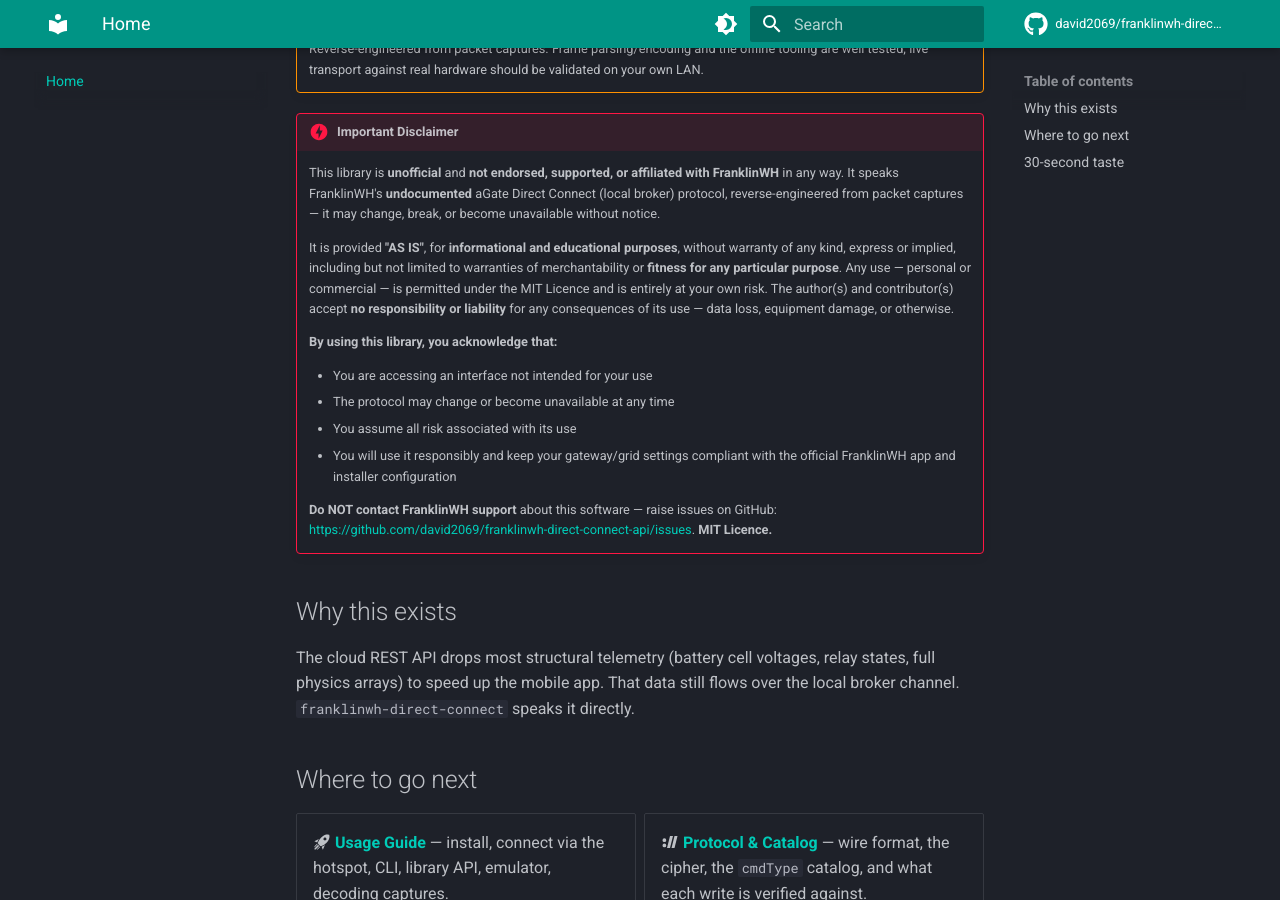
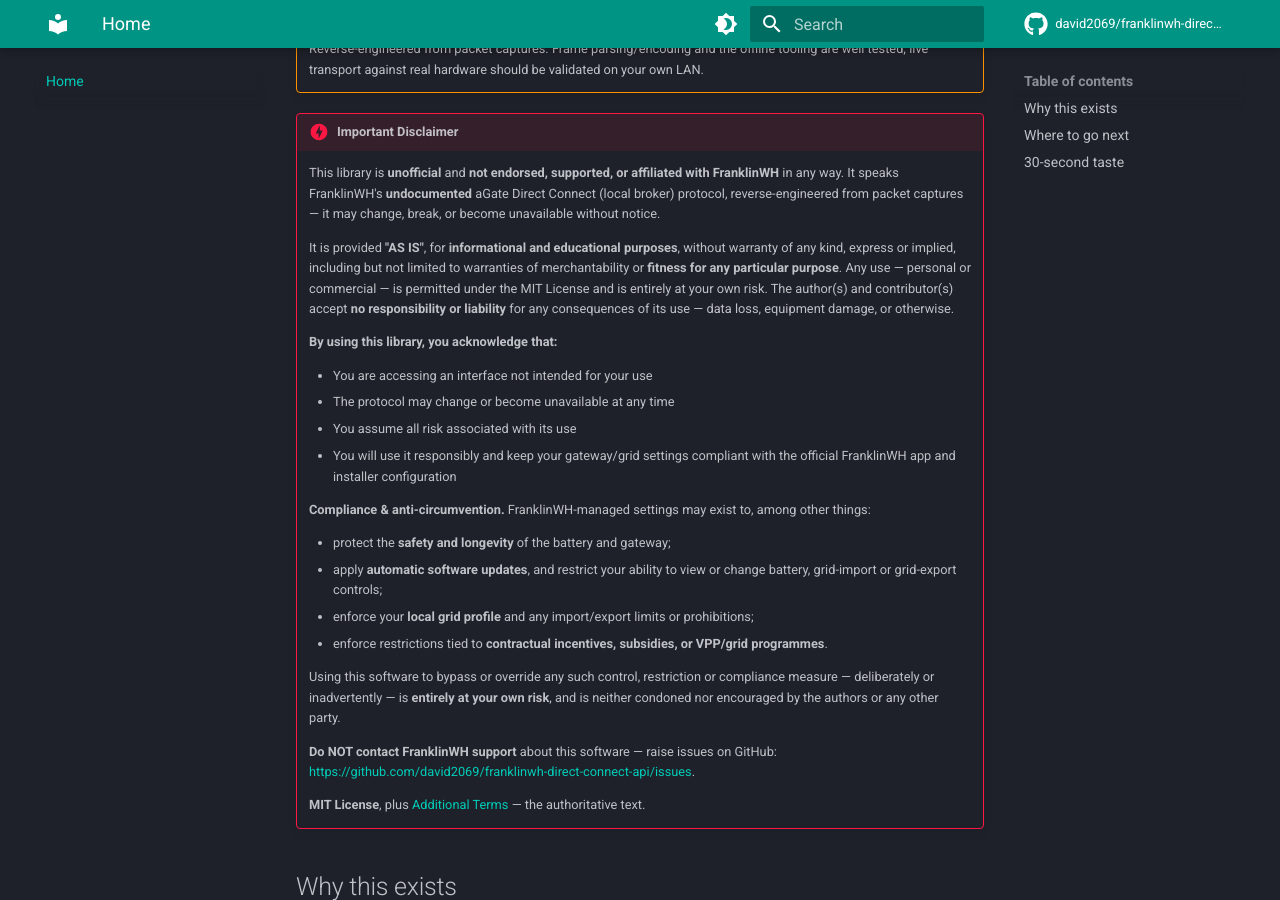
Before and after one commit to david2069/franklinwh-direct-connect-api, an MkDocs documentation site: the page built from docs/index.md, in a window 1280 px wide and 900 px high, scrolled down 361 px. Built offline with MkDocs 1.6.1 and Material for MkDocs 9.7.7, drawn with Linux system fonts in a browser that asks for light colours; comment, search, counter and statistics services are not loaded.

Commit message:
docs: align the disclaimer, warnings and licence terms with the bridge's (#20)
Owner-approved, raised by the Direct Connect Bridge session: this library carried a
one-line "MIT. Unofficial..." while the bridge carried a full disclaimer and Additional
Terms. The same hardware, the same risks, two different sets of words.

LICENSE gains Additional Terms §1–4 — unofficial / no affiliation, compliance &
anti-circumvention, intent & risk, notice — taken from the bridge, with §1 scoped to what
THIS project actually touches: the Direct Connect protocol on TCP/9000. No cloud or
SunSpec Modbus wording, because this library speaks neither, and issues point at this
repository rather than the bridge's.

README: a full Disclaimer section after "Why this exists", folding in the existing note
about adopting the name "Direct Connect"; the one-line License section now points at the
authoritative text.

Two warnings that were missing rather than merely shorter:

* **Control (live writes)** says plainly that these change a live energy system, links the
  compliance terms, and tells people to confirm every change in the official app — a write
  this library reports as accepted is not proof the device applied it.
* **Security note** now says what to do rather than only what is true: captures, .pcap
  files and --raw / proxy / probe output carry WiFi credentials, serials, firmware versions
  and location in clear, and must be redacted before being attached to an issue. A capture
  posted to a public issue is a capture published.

docs/index.md's disclaimer box gains the compliance list and a link to the Additional
Terms. Spelling normalised to "License" throughout, per the owner's pending choice.

mkdocs build --strict clean; 214 tests pass; PII check clean. Docs only — no code.


Claude-Session: https://claude.ai/code/session_01WCWytg6NQWQ5fPnCZiSAf5

Co-authored-by: david2069 <david2069@users.noreply.github.com>
Co-authored-by: Claude Opus 5 (1M context) <noreply@anthropic.com>

```diff
--- a/docs/index.md
+++ b/docs/index.md
@@ -18,7 +18,7 @@ lower-level device↔broker channel that the cloud `sendMqtt` REST relay (see
 
     It is provided **"AS IS"**, for **informational and educational purposes**, without warranty of any
     kind, express or implied, including but not limited to warranties of merchantability or **fitness for
-    any particular purpose**. Any use — personal or commercial — is permitted under the MIT Licence and is
+    any particular purpose**. Any use — personal or commercial — is permitted under the MIT License and is
     entirely at your own risk. The author(s) and contributor(s) accept
     **no responsibility or liability** for any consequences of its use — data loss, equipment damage, or
     otherwise.
@@ -31,8 +31,24 @@ lower-level device↔broker channel that the cloud `sendMqtt` REST relay (see
     - You will use it responsibly and keep your gateway/grid settings compliant with the official FranklinWH
       app and installer configuration
 
+    **Compliance & anti-circumvention.** FranklinWH-managed settings may exist to, among other things:
+
+    - protect the **safety and longevity** of the battery and gateway;
+    - apply **automatic software updates**, and restrict your ability to view or change battery,
+      grid-import or grid-export controls;
+    - enforce your **local grid profile** and any import/export limits or prohibitions;
+    - enforce restrictions tied to **contractual incentives, subsidies, or VPP/grid programmes**.
+
+    Using this software to bypass or override any such control, restriction or compliance measure —
+    deliberately or inadvertently — is **entirely at your own risk**, and is neither condoned nor
+    encouraged by the authors or any other party.
+
     **Do NOT contact FranklinWH support** about this software — raise issues on GitHub:
-    <https://github.com/david2069/franklinwh-direct-connect-api/issues>. **MIT Licence.**
+    <https://github.com/david2069/franklinwh-direct-connect-api/issues>.
+
+    **MIT License**, plus
+    [Additional Terms](https://github.com/david2069/franklinwh-direct-connect-api/blob/main/LICENSE)
+    — the authoritative text.
 
 ## Why this exists
 
```
Also changed, not shown: CHANGELOG.md (+10 -1 lines), README.md (+60 -2 lines), 1 other file.
